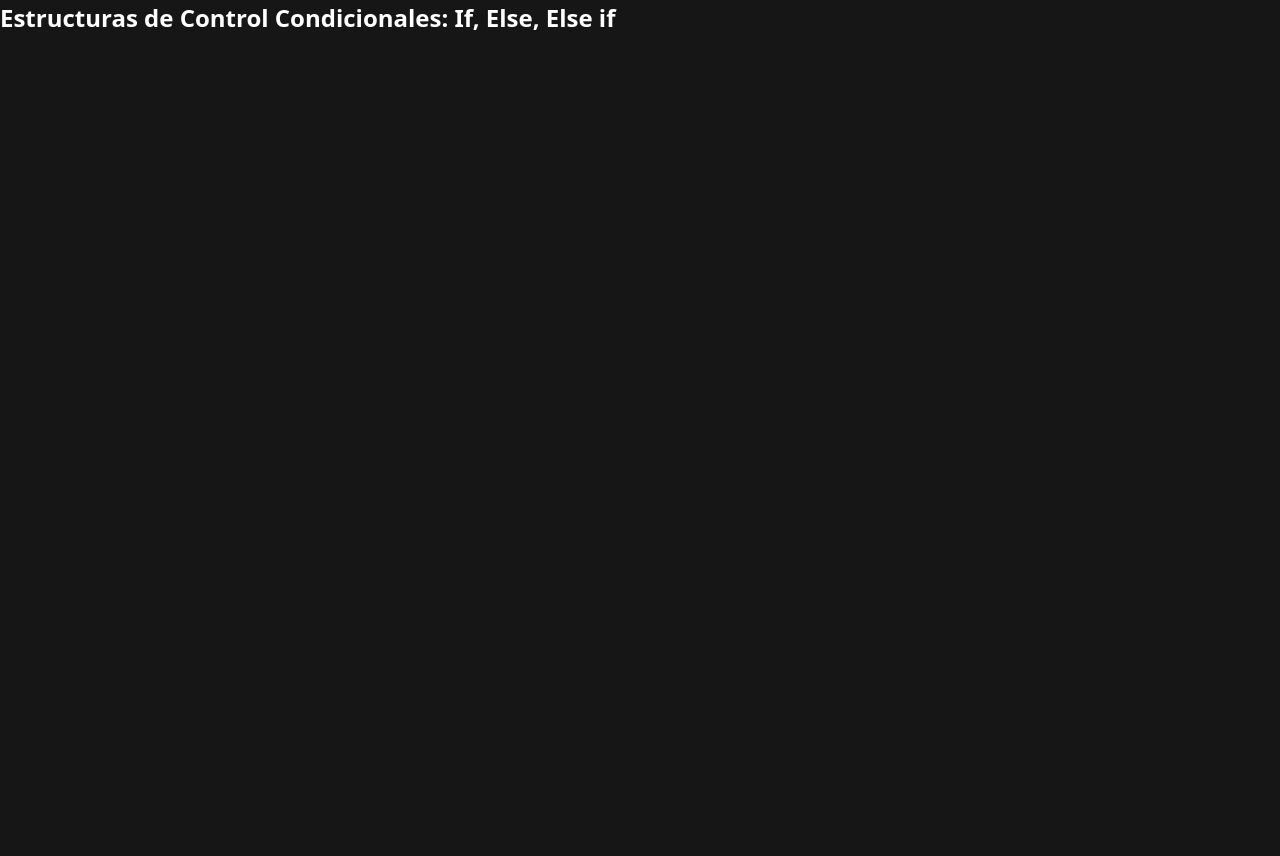
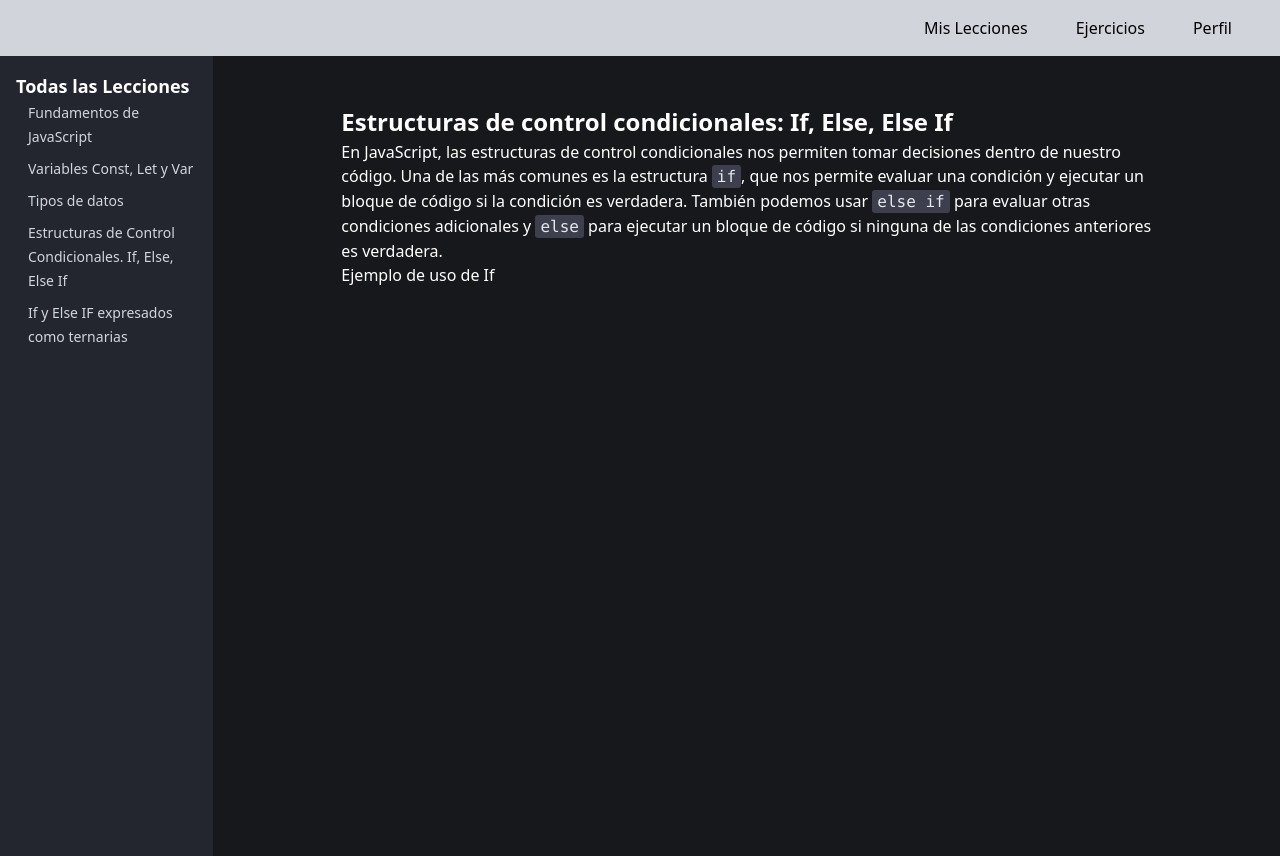
Before and after one commit to FacundoJarma/Squeaky-JS, an Astro site: page /lecciones/estructuras-de-control-condicionales in a window 1280 px wide. Before the commit the page ends 800 px from the top, so only its background shows below. Built offline with nearby package versions, Linux system fonts and the light colour scheme; Astro itself is replaced by a stand-in of ours.

Commit message:
Facu: Crear Layout para las lecciones

```diff
--- a/src/components/LectionCard.astro
+++ b/src/components/LectionCard.astro
@@ -4,7 +4,7 @@ const { classList, difficult, name, description, index, url } = Astro.props;
 ---
 
 <div
-  class={`relative flex flex-col bg-[#212121] border border-gray-500 rounded-xl w-full p-4 ${classList}`}
+  class={`relative flex flex-col bg-[#23262f] border-2 border-[#353841] rounded-xl w-full p-4 ${classList}`}
 >
   <div
     class="absolute -top-3 -left-3 text-xs bg-blue-800 rounded-full w-6 h-6 flex items-center justify-center text-white"
--- /dev/null
+++ b/src/components/Navbar.astro
@@ -0,0 +1,35 @@
+---
+import { Icon } from "astro-icon/components";
+---
+
+<nav class="col-span-6 flex justify-between px-8 py-4 w-full bg-gray-300">
+  <figure>
+    <!-- <Icon name="squeaky" height={40} width={40} /> -->
+  </figure>
+  <ul class="flex gap-4 items-center">
+    <li>
+      <a
+        href="/lecciones"
+        class="px-4 py-1 hover:text-gray-600 duration-200 text-black"
+      >
+        Mis Lecciones
+      </a>
+    </li>
+    <li>
+      <a
+        href="/ejercicios"
+        class="px-4 py-1 hover:text-gray-600 duration-200 text-black"
+      >
+        Ejercicios
+      </a>
+    </li>
+    <li>
+      <a
+        href="/perfil"
+        class="px-4 py-1 hover:text-gray-600 duration-200 text-black"
+      >
+        Perfil
+      </a>
+    </li>
+  </ul>
+</nav>
--- a/src/content/lecciones/Estructuras-de-control-condicionales.md
+++ b/src/content/lecciones/Estructuras-de-control-condicionales.md
@@ -5,4 +5,8 @@
     index: 4
 ---
 
-# Estructuras de Control Condicionales: If, Else, Else if
+# Estructuras de control condicionales: If, Else, Else If
+
+En JavaScript, las estructuras de control condicionales nos permiten tomar decisiones dentro de nuestro código. Una de las más comunes es la estructura `if`, que nos permite evaluar una condición y ejecutar un bloque de código si la condición es verdadera. También podemos usar `else if` para evaluar otras condiciones adicionales y `else` para ejecutar un bloque de código si ninguna de las condiciones anteriores es verdadera.
+
+## Ejemplo de uso de If
--- a/src/layout/LectionsLayout.astro
+++ b/src/layout/LectionsLayout.astro
@@ -1,4 +1,7 @@
 ---
+import Navbar from "../components/Navbar.astro";
+import LectionAside from "../sections/LectionAside.astro";
+
 const { title, description } = Astro.props;
 ---
 
@@ -10,7 +13,17 @@ const { title, description } = Astro.props;
     <meta name="generator" content={Astro.generator} />
     <title>{title}</title>
   </head>
-  <body class="bg-[#161616]">
-    <slot />
+  <body class="bg-[#17181c] grid grid-cols-6">
+    <Navbar />
+    <LectionAside />
+    <main class="mt-12 w-full px-32 mx-auto col-span-5">
+      <slot />
+    </main>
   </body>
 </html>
+
+<style is:global>
+  html {
+    color-scheme: dark;
+  }
+</style>
--- a/src/layout/layout.astro
+++ b/src/layout/layout.astro
@@ -1,4 +1,6 @@
 ---
+import Navbar from "../components/Navbar.astro";
+
 const { title } = Astro.props;
 ---
 
@@ -10,7 +12,14 @@ const { title } = Astro.props;
     <meta name="generator" content={Astro.generator} />
     <title>{title}</title>
   </head>
-  <body class="bg-[#161616]">
+  <body class="bg-[#17181c]">
+    <Navbar />
     <slot />
   </body>
 </html>
+
+<style is:global>
+  html {
+    color-scheme: dark;
+  }
+</style>
--- a/src/pages/lecciones.astro
+++ b/src/pages/lecciones.astro
@@ -6,7 +6,7 @@ import { Icon } from "astro-icon/components";
 
 <Layout title="Squeaky JS | Inicio">
 
-  <section class="h-72 bg-gray-200 py-12">
+  <section class="h-72 bg-[#23262f] py-12">
     <div class="max-w-6xl mx-auto">
       <div class="flex justify-between mb-12">
         <header>
@@ -15,12 +15,12 @@ import { Icon } from "astro-icon/components";
               name="pencil-check"
               height={40}
               width={40}
-              class={"text-slate-700"}
+              class={"text-slate-300"}
             />
             <h1 class="text-6xl font-semibold mb-4">Tus lecciones</h1>
           </div>
 
-          <p class="max-w-md text-sm text-gray-500 ml-2">
+          <p class="max-w-md text-sm text-gray-300 ml-2">
             Aqui podras acceder a todas las lecciones de Squeaky JS. Considera
             este espacio como tu cuaderno de apuntes, donde podras revisar
             lecciones previas y continuar con las que te quedan por resolver.
--- a/src/pages/lecciones/[...slug].astro
+++ b/src/pages/lecciones/[...slug].astro
@@ -24,4 +24,11 @@ const { Content } = await l.render();
     font-weight: bold;
     font-size: 24px;
   }
+  code {
+    padding-inline: 5px;
+    padding-block: 2px;
+    border-radius: 3px;
+    background-color: #3d3f4e;
+    color: #e5e7eb;
+  }
 </style>
--- /dev/null
+++ b/src/sections/LectionAside.astro
@@ -0,0 +1,21 @@
+---
+import { getCollection } from "astro:content";
+
+let lecciones = await getCollection("lecciones");
+lecciones = lecciones.sort((a, b) => a.data.index - b.data.index);
+---
+
+<aside class="h-screen bg-[#23262f] p-4">
+  <h2 class="text-lg text-white font-bold">Todas las Lecciones</h2>
+  <ul class="flex flex-col gap-2 ml-3">
+    {
+      lecciones.map(({ data: leccion, slug }, index) => (
+        <li>
+          <a href={"/lecciones/" + slug} class="text-gray-300 text-sm hover:text-white duration-300">
+            {leccion.title}
+          </a>
+        </li>
+      ))
+    }
+  </ul>
+</aside>
```
Also changed, not shown: src/components/LectionsAsideButtons.astro (added, +8 -0 lines), src/components/NavbarLoginAndRegister.astro (added, +8 -0 lines).
